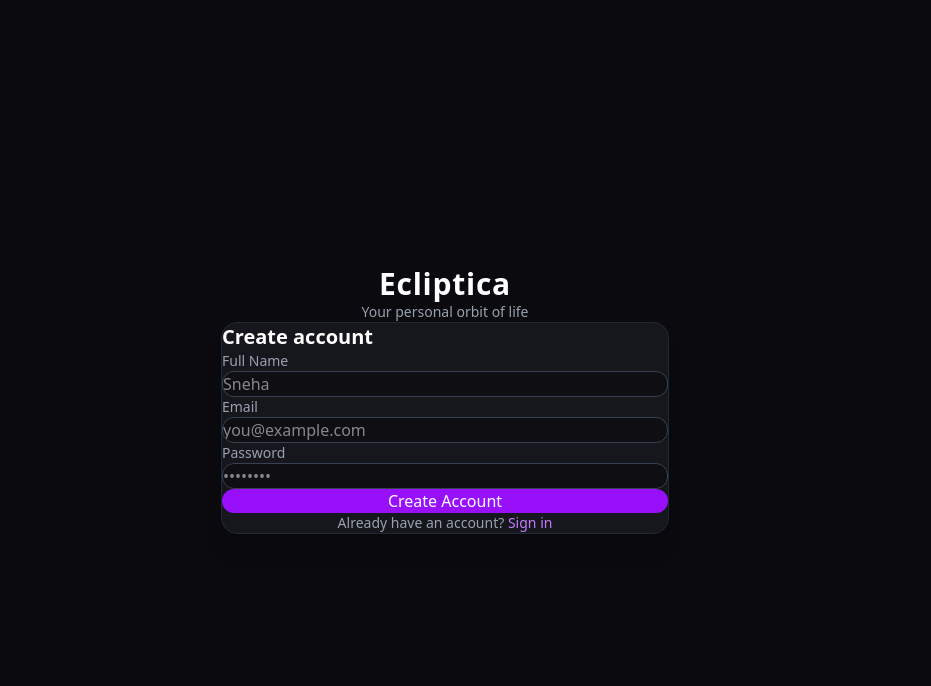
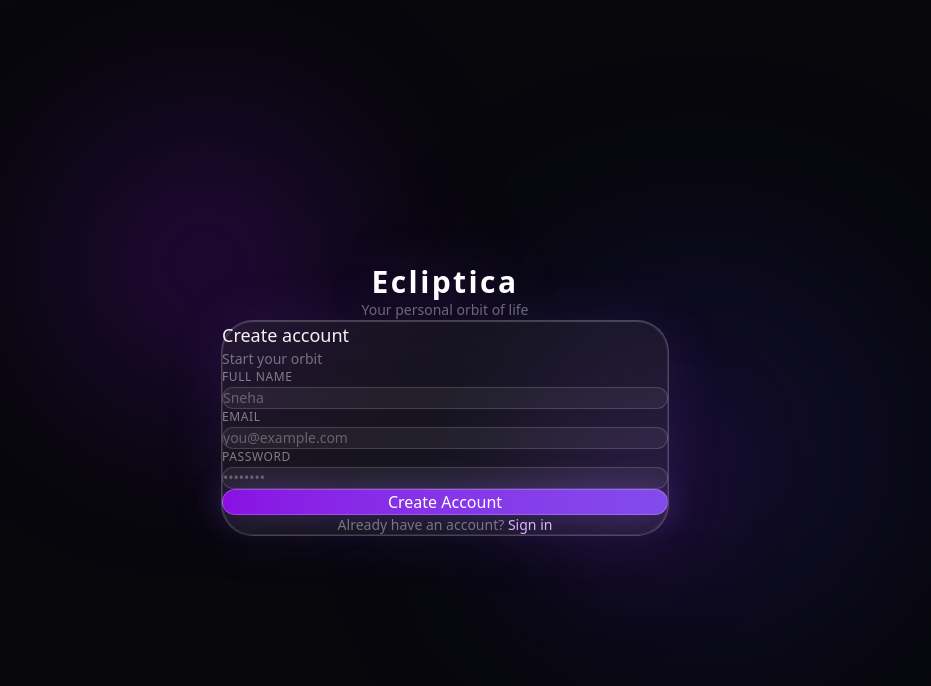
Before and after one commit to sneh777a/ecliptica, a React (Vite) app in the folder frontend/: page /register in a window 1280 px wide. Shown: the top 686 px of the page, without its empty margins (195-1126 px from the left). Built offline with nearby package versions, Linux system fonts and the light colour scheme.

Commit message:
Refactor registration and enhance UI styling

```diff
--- a/frontend/src/pages/Register.jsx
+++ b/frontend/src/pages/Register.jsx
@@ -16,20 +16,9 @@ export default function Register() {
     e.preventDefault();
     setError("");
     setLoading(true);
-
     try {
-      await axios.post(`${API_URL}/auth/register`, {
-        name,
-        email,
-        password,
-      });
-
-      // After register, login automatically
-      const loginRes = await axios.post(`${API_URL}/auth/login`, {
-        email,
-        password,
-      });
-
+      await axios.post(`${API_URL}/auth/register`, { name, email, password });
+      const loginRes = await axios.post(`${API_URL}/auth/login`, { email, password });
       localStorage.setItem("token", loginRes.data.access_token);
       navigate("/dashboard");
     } catch (err) {
@@ -39,56 +28,74 @@ export default function Register() {
     }
   };
 
+  const inputClass =
+    "w-full bg-white/5 border border-white/15 text-white rounded-2xl px-4 py-3.5 text-sm placeholder:text-white/30 focus:outline-none focus:border-purple-400/50 focus:bg-white/10 focus:shadow-[0_0_20px_rgba(168,85,247,0.15)] transition-all duration-300";
+
   return (
-    <div className="min-h-screen bg-[#0b0b0f] flex items-center justify-center px-4">
-      <div className="w-full max-w-md">
-        <div className="text-center mb-8">
-          <h1 className="text-3xl font-bold text-white tracking-wide">Ecliptica</h1>
-          <p className="text-gray-400 mt-2 text-sm">Your personal orbit of life</p>
+    <div className="min-h-screen bg-[#07070c] flex items-center justify-center px-4 relative overflow-hidden">
+      <div className="pointer-events-none absolute inset-0">
+        <div className="absolute top-[15%] left-[20%] w-72 h-72 rounded-full bg-purple-600/20 blur-[90px]" />
+        <div className="absolute bottom-[20%] right-[15%] w-96 h-96 rounded-full bg-indigo-600/15 blur-[110px]" />
+        <div className="absolute top-[50%] right-[30%] w-40 h-40 rounded-full bg-fuchsia-500/10 blur-[60px]" />
+      </div>
+
+      <div className="w-full max-w-md relative z-10">
+        <div className="text-center mb-10">
+          <h1 className="text-3xl font-semibold text-white tracking-[0.08em] drop-shadow-[0_0_24px_rgba(168,85,247,0.35)]">
+            Ecliptica
+          </h1>
+          <p className="text-white/40 mt-2 text-sm">Your personal orbit of life</p>
         </div>
 
-        <div className="bg-[#16161d] border border-gray-800 rounded-2xl p-8 shadow-xl">
-          <h2 className="text-xl font-semibold text-white mb-6">Create account</h2>
+        <div className="relative rounded-[2rem] p-8 bg-white/[0.06] backdrop-blur-2xl border border-white/20 shadow-[0_0_60px_rgba(139,92,246,0.12),inset_0_1px_0_rgba(255,255,255,0.1)]">
+          <div className="pointer-events-none absolute inset-0 rounded-[2rem] ring-1 ring-inset ring-white/10" />
+
+          <h2 className="text-lg font-medium text-white/95 mb-1 relative">Create account</h2>
+          <p className="text-sm text-white/40 mb-6 relative">Start your orbit</p>
 
           {error && (
-            <div className="mb-4 text-sm text-red-400 bg-red-400/10 border border-red-400/20 rounded-xl px-4 py-3">
+            <div className="mb-5 text-sm text-red-200/90 bg-red-500/10 border border-red-400/20 rounded-2xl px-4 py-3 relative">
               {error}
             </div>
           )}
 
-          <form onSubmit={handleSubmit} className="space-y-5">
+          <form onSubmit={handleSubmit} className="space-y-5 relative">
             <div>
-              <label className="block text-sm text-gray-400 mb-1.5">Full Name</label>
+              <label className="block text-xs font-medium text-white/45 mb-2 tracking-wider uppercase">
+                Full name
+              </label>
               <input
                 type="text"
                 value={name}
                 onChange={(e) => setName(e.target.value)}
                 placeholder="Sneha"
-                className="w-full bg-[#0f0f13] border border-gray-700 text-white rounded-xl px-4 py-3 focus:outline-none focus:border-purple-500 transition"
+                className={inputClass}
                 required
               />
             </div>
-
             <div>
-              <label className="block text-sm text-gray-400 mb-1.5">Email</label>
+              <label className="block text-xs font-medium text-white/45 mb-2 tracking-wider uppercase">
+                Email
+              </label>
               <input
                 type="email"
                 value={email}
                 onChange={(e) => setEmail(e.target.value)}
                 placeholder="you@example.com"
-                className="w-full bg-[#0f0f13] border border-gray-700 text-white rounded-xl px-4 py-3 focus:outline-none focus:border-purple-500 transition"
+                className={inputClass}
                 required
               />
             </div>
-
             <div>
-              <label className="block text-sm text-gray-400 mb-1.5">Password</label>
+              <label className="block text-xs font-medium text-white/45 mb-2 tracking-wider uppercase">
+                Password
+              </label>
               <input
                 type="password"
                 value={password}
                 onChange={(e) => setPassword(e.target.value)}
                 placeholder="••••••••"
-                className="w-full bg-[#0f0f13] border border-gray-700 text-white rounded-xl px-4 py-3 focus:outline-none focus:border-purple-500 transition"
+                className={inputClass}
                 required
               />
             </div>
@@ -96,15 +103,15 @@ export default function Register() {
             <button
               type="submit"
               disabled={loading}
-              className="w-full bg-purple-600 hover:bg-purple-700 disabled:opacity-60 text-white font-medium py-3 rounded-xl transition"
+              className="w-full mt-2 py-3.5 rounded-2xl font-medium text-white bg-gradient-to-r from-purple-600/90 to-violet-500/90 hover:from-purple-500 hover:to-violet-400 border border-white/20 shadow-[0_0_32px_rgba(139,92,246,0.35)] hover:shadow-[0_0_48px_rgba(139,92,246,0.5)] disabled:opacity-50 disabled:cursor-not-allowed transition-all duration-300"
             >
               {loading ? "Creating account..." : "Create Account"}
             </button>
           </form>
 
-          <p className="text-center text-gray-400 text-sm mt-6">
+          <p className="text-center text-white/40 text-sm mt-8 relative">
             Already have an account?{" "}
-            <Link to="/login" className="text-purple-400 hover:text-purple-300">
+            <Link to="/login" className="text-purple-300 hover:text-purple-200 font-medium transition">
               Sign in
             </Link>
           </p>
```
